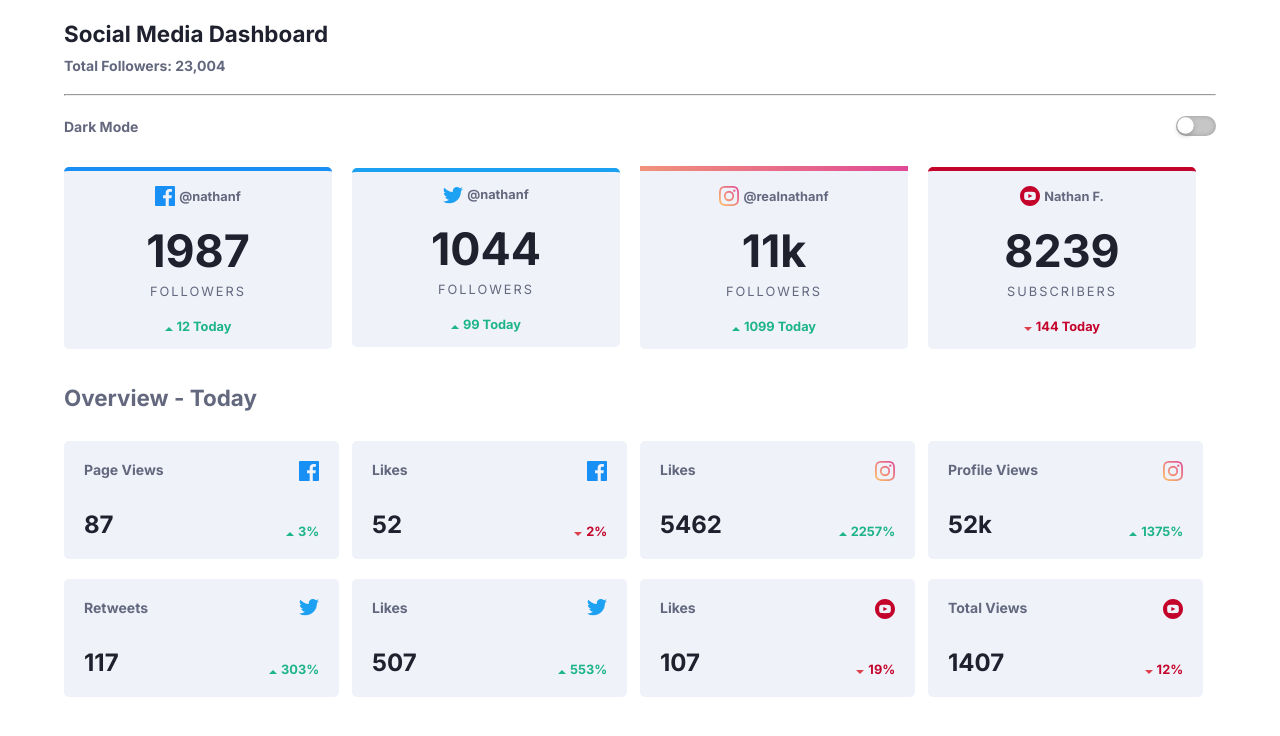
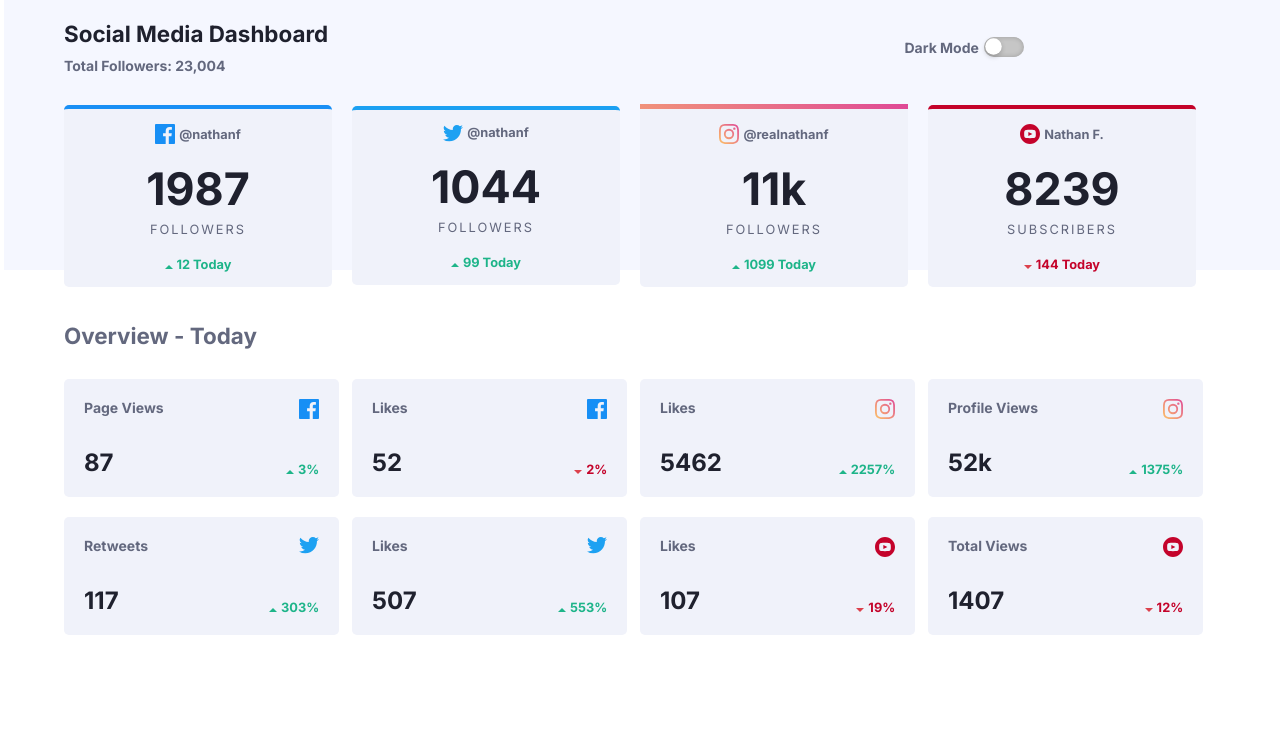
Before and after one commit to BrendaMichellle/social-media-dashboard, a plain HTML site: page index.html in a window 1280 px wide. Drawn offline with Linux system fonts and the light colour scheme.

Commit message:
finished with code i think

```diff
--- a/index.html
+++ b/index.html
@@ -12,6 +12,7 @@
 </head>
 <body>
   <main class="container">
+    <div class="banner"></div>
     <header>
       <h1 class="title">Social Media Dashboard</h1>
       <p class="followers">Total Followers: 23,004</p>
--- a/styles/style.scss
+++ b/styles/style.scss
@@ -69,6 +69,13 @@ body {
   margin-top: 20px;
   width: 90vw;
   height: 90vh;
+  z-index: 2;
+  position: relative;
+  top: 0;
+}
+
+.banner {
+  display: none;
 }
 
 .title {
@@ -274,9 +281,39 @@ p {
       background-color: hsl(230, 27%, 17%);
     }
   }
+  .banner {
+    background-color: $darkBlueTop;
+  }
 }
 
 @media screen and (min-width: 700px) {
+  header {
+    display: grid;
+    grid-template-areas: 'title toggle' 'followers toggle';
+  }
+  .banner {
+    display: inline-block;
+    width: 100vw;
+    height: 35vh;
+    background-color: $paleBlue;
+    z-index: -1;
+    position: absolute;
+    top: -30px;
+    left: -60px;
+  }
+  .title {
+    grid-area: title;
+  }
+  .followers {
+    grid-area: followers;
+  }
+  .theme--toggle {
+    justify-content: center;
+    grid-area: toggle;
+  }
+  .theme__description {
+    margin-right: 5px;
+  }
   .dashboard {
     @include flexCenter(row);
   }
@@ -291,4 +328,7 @@ p {
   .data__dashboard__item {
     max-width: 21.5vw;
   }
+  hr {
+    display: none;
+  }
 }
```
Also changed, not shown: styles/style.css, 1 other file.
